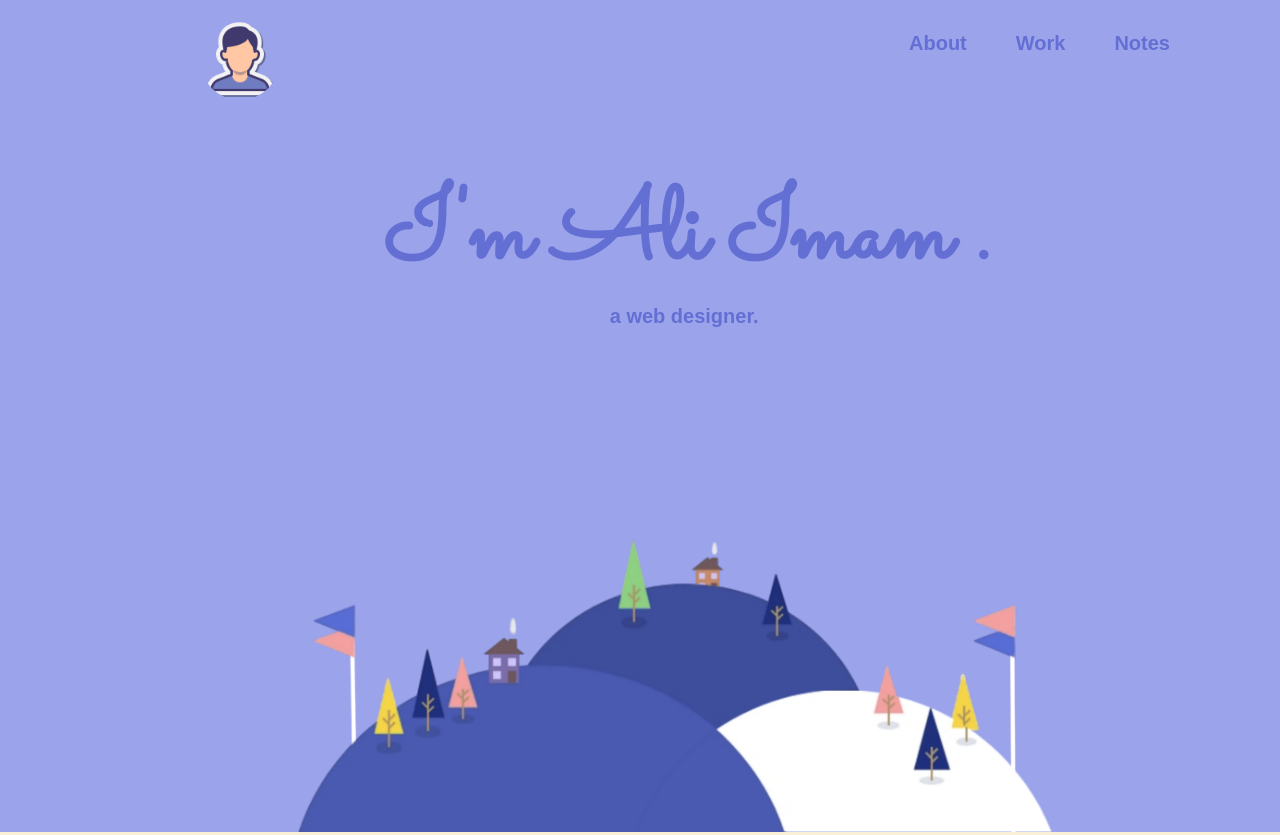
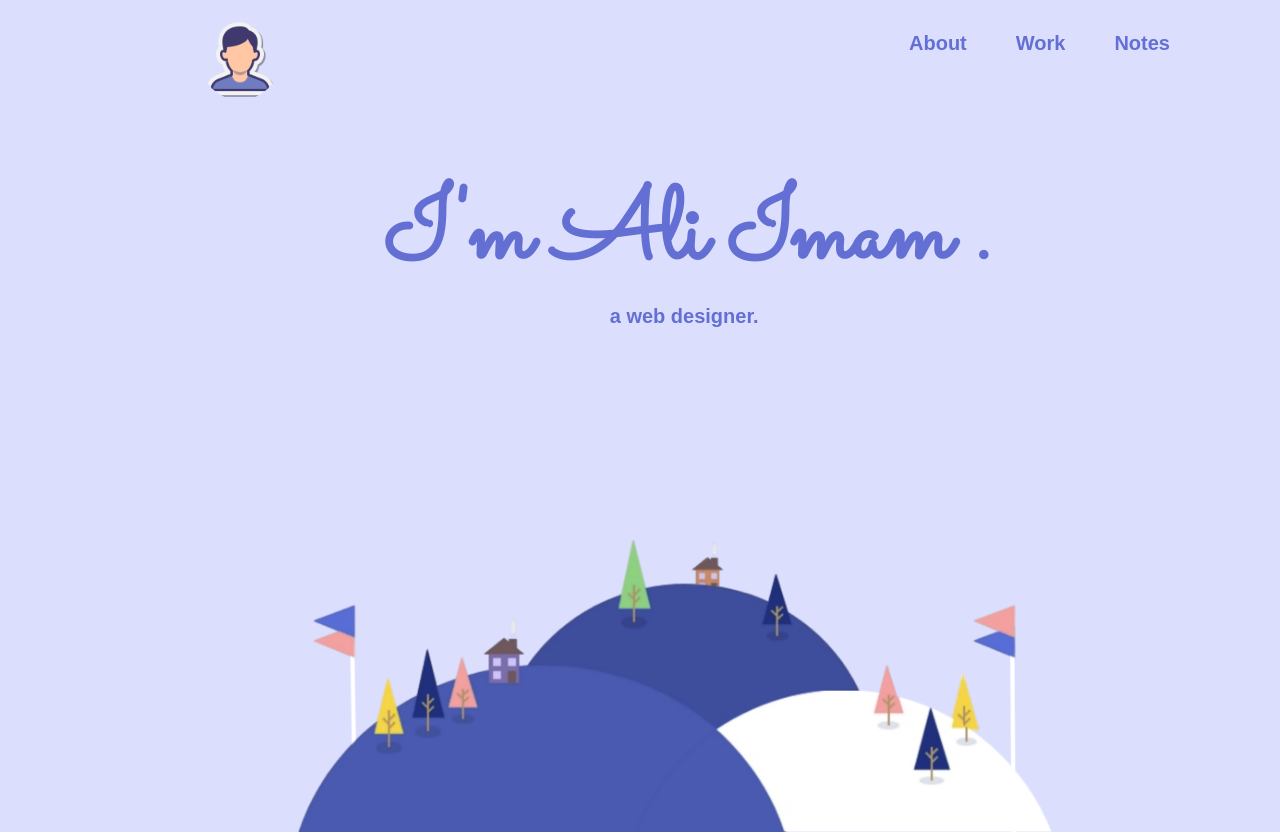
Before and after one commit to Aliimxm/aliimam-sean-inspired, a plain HTML site: page index.html in a window 1280 px wide. Shown: the top 835 px of the page. Drawn offline with nearby package versions, Linux system fonts and the light colour scheme; a web font is replaced by a local one.

Commit message:
Add files via upload

```diff
--- a/styling.css
+++ b/styling.css
@@ -1,6 +1,6 @@
 body
 {
-  background-color:#FAF0D7 ;
+  background-color:white;
   margin-top: 0px;
   margin-left: 0px;
   margin-right: 0px;
@@ -12,7 +12,7 @@ body
 }
 .backgroundclr
 {
-  background-color:   #9BA3EB;
+  background-color:  #DBDFFD;
   height: 100%;
   width: 2000px;
 }
@@ -30,7 +30,7 @@ body
 {
     margin-top: 0px;
     margin-left: 150px;
-    background-color: #9BA3EB;
+    background-color: #DBDFFD;
 }
 .about
 {
@@ -260,7 +260,7 @@ body
 
     margin-top: 0px;
     margin-left: 150px;
-    background-color: #9BA3EB;
+    background-color: #DBDFFD;
     height: 135px;
     width: 2000px;
     position: relative;
```
